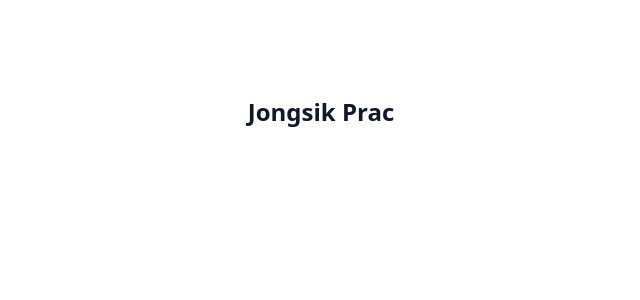
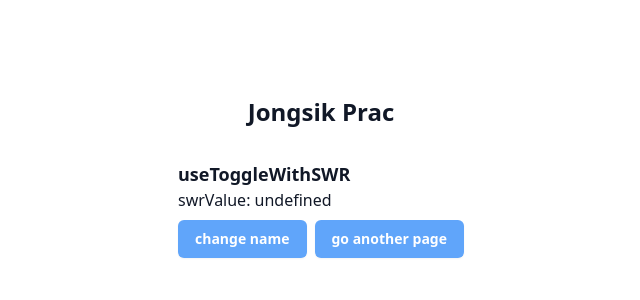
Before and after one commit to kjsik11/jongsik-prac, a Next.js app: page / in a window 1280 px wide. Shown: the top 300 px of the page, without its empty margins (319-959 px from the left). Built offline with nearby package versions, Linux system fonts and the light colour scheme.

Commit message:
update swr pkg
make swr fetcher

make useContextWithSWR hook

minor fix

```diff
--- a/lib/fetcher.ts
+++ b/lib/fetcher.ts
@@ -14,3 +14,7 @@ export const fetcher = ky.extend({
     ],
   },
 });
+
+export const swrFetcher: <T>(url: string, init?: RequestInit) => Promise<T> = async (url, init) => {
+  return await fetcher(url, init).json();
+};
--- /dev/null
+++ b/lib/hooks/use-context-with-swr.ts
@@ -0,0 +1,11 @@
+import useSWR from 'swr';
+import { KeyedMutator } from 'swr/dist/types';
+
+export default function useContextWithSWR<T>(key: string, initial: T): [T, KeyedMutator<T>] {
+  const { data: state, mutate: setState } = useSWR(key, {
+    initialData: initial,
+    fetcher: undefined,
+  });
+
+  return [state as never, setState];
+}
--- a/pages/_app.tsx
+++ b/pages/_app.tsx
@@ -2,6 +2,7 @@ import '@assets/main.css';
 import 'nprogress/nprogress.css';
 
 import { useEffect } from 'react';
+import { SWRConfig } from 'swr';
 import type { AppProps } from 'next/app';
 import Script from 'next/script';
 import { useRouter } from 'next/router';
@@ -9,6 +10,7 @@ import NProgress from 'nprogress';
 
 import ManagedUIContext from '@components/context';
 import { CommonLayout } from '@components/layout';
+import { swrFetcher } from '@lib/fetcher';
 
 NProgress.configure({
   minimum: 0.3,
@@ -36,9 +38,11 @@ export default function App({ Component, pageProps }: AppProps) {
     <>
       <Script src="/js/redirectIE.js" strategy="beforeInteractive" />
       <ManagedUIContext>
-        <CommonLayout>
-          <Component {...pageProps} />
-        </CommonLayout>
+        <SWRConfig value={{ fetcher: swrFetcher }}>
+          <CommonLayout>
+            <Component {...pageProps} />
+          </CommonLayout>
+        </SWRConfig>
       </ManagedUIContext>
     </>
   );
--- a/pages/index.tsx
+++ b/pages/index.tsx
@@ -2,20 +2,34 @@
  * @template PageComponent
  */
 
-import { useState } from 'react';
-import NextLink from 'next/link';
-
-import { useUI } from '@components/context';
-import { Button } from '@components/ui';
-import { fetcher } from '@lib/fetcher';
+import { Button, Link } from '@components/ui';
+import useContextWithSWR from '@lib/hooks/use-context-with-swr';
 
 export default function IndexPage() {
-  const { showAlert, showModal, closeModal, showNoti } = useUI();
-  const [result, setResult] = useState<string | null>(null);
+  const [username, setUsername] = useContextWithSWR<string>('@username', 'kay');
 
   return (
-    <div className="flex justify-center pt-24">
+    <div className="flex flex-col items-center pt-24">
       <p className="text-2xl font-semibold">Jongsik Prac</p>
+      <div className="mt-8">
+        <p className="text-lg font-semibold">useToggleWithSWR</p>
+        <p>swrValue: {String(username)}</p>
+        <div className="mt-2">
+          <Button
+            onClick={() => {
+              setUsername('jongsik');
+            }}
+            size="sm"
+          >
+            change name
+          </Button>
+          <Link href="/swr">
+            <Button size="sm" className="ml-2">
+              go another page
+            </Button>
+          </Link>
+        </div>
+      </div>
     </div>
   );
 }
--- /dev/null
+++ b/pages/swr.tsx
@@ -0,0 +1,28 @@
+import { Button, Link } from '@components/ui';
+import useContextWithSWR from '@lib/hooks/use-context-with-swr';
+
+export default function SWR() {
+  const [username, setUsername] = useContextWithSWR<string>('@username', 'kay');
+
+  return (
+    <div className="flex flex-col items-center pt-24">
+      <div className="mt-8">
+        <p className="text-lg font-semibold">useContextWithSWR</p>
+        <p>swrValue: {String(username)}</p>
+        <Button
+          onClick={() => {
+            setUsername('kay.kim');
+          }}
+          size="sm"
+        >
+          change name
+        </Button>
+        <Link href="/">
+          <Button size="sm" className="ml-2">
+            Go Home
+          </Button>
+        </Link>
+      </div>
+    </div>
+  );
+}
```
Also changed, not shown: package.json (+11 -10 lines), 1 other file (tests, documents, lock files or other folders).
